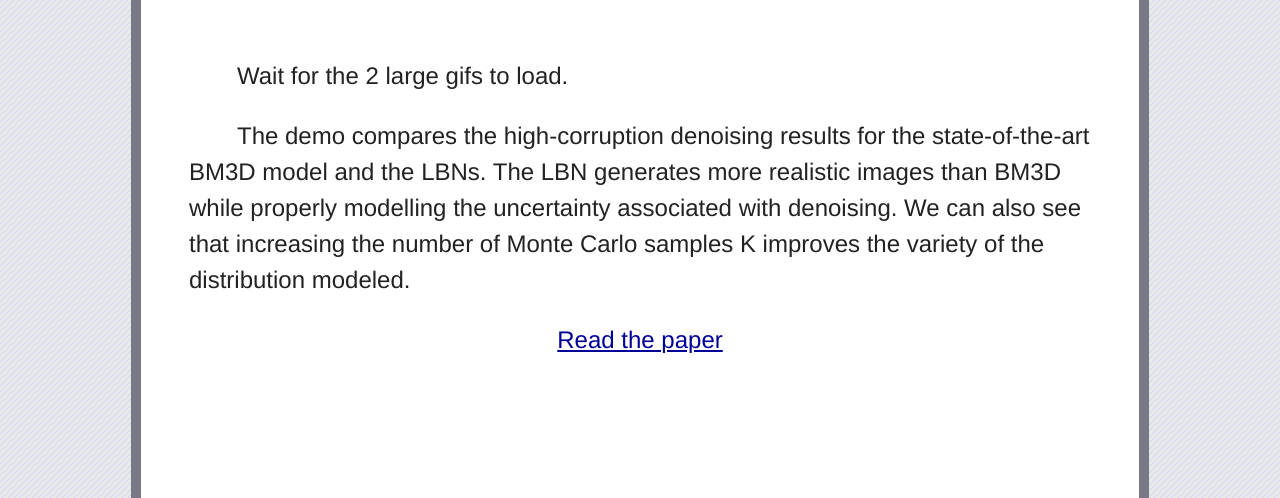
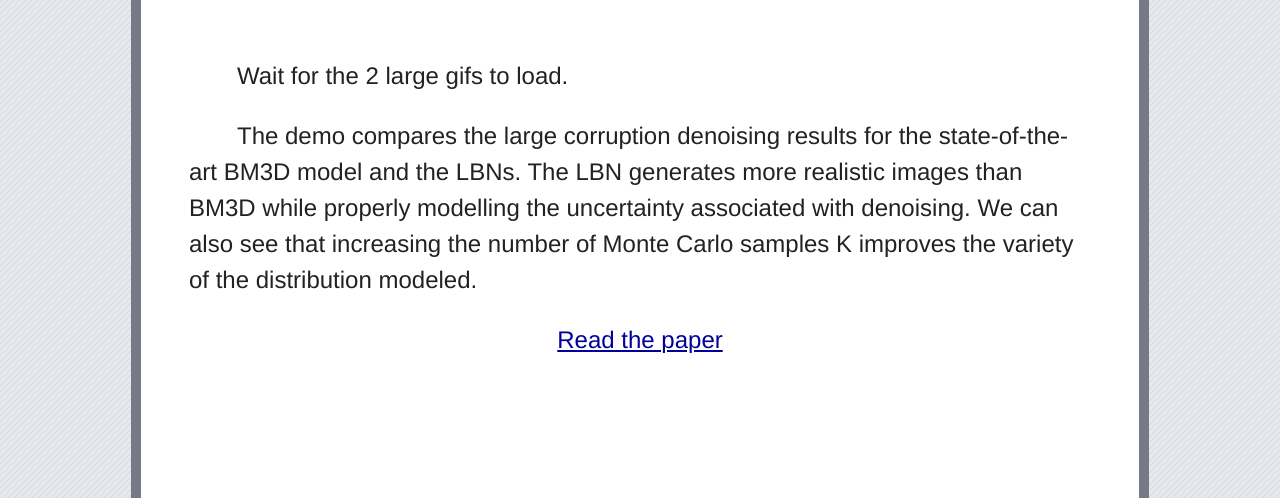
Before and after one commit to ynd/lbn_denoising_demo, a plain HTML site: page index.html in a window 1280 px wide. Shown: the part 725-1223 px from the top of the page. Drawn offline with Linux system fonts and the light colour scheme.

Commit message:
precisions

```diff
--- a/index.html
+++ b/index.html
@@ -68,7 +68,7 @@
             <div class="span-24 last" style="position: relative; top: -225px">
                 <p></p>
                 <p style="margin: 1em;">Wait for the 2 large gifs to load.</p>
-                <p style="margin: 1em;">The demo compares the high-corruption denoising results for the state-of-the-art BM3D model and the LBNs. The LBN generates more realistic images than BM3D while properly modelling the uncertainty associated with denoising. We can also see that increasing the number of Monte Carlo samples K improves the variety of the distribution modeled.</p>
+                <p style="margin: 1em;">The demo compares the large corruption denoising results for the state-of-the-art BM3D model and the LBNs. The LBN generates more realistic images than BM3D while properly modelling the uncertainty associated with denoising. We can also see that increasing the number of Monte Carlo samples K improves the variety of the distribution modeled.</p>
                 <center><p style="margin: 1em;"><a href="">Read the paper</a></p></center>
             </div>
         </div>
```
